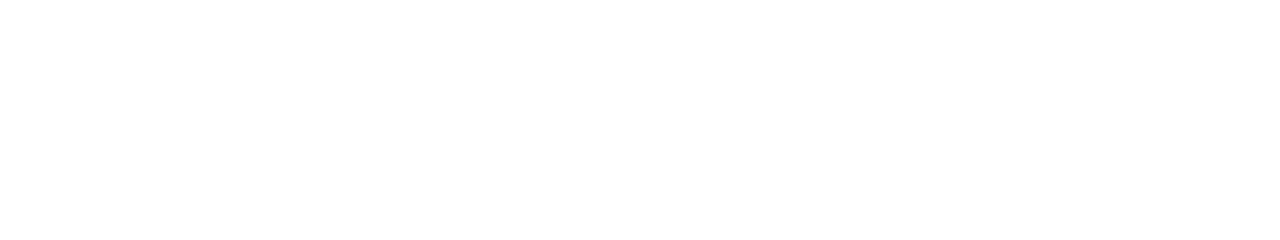
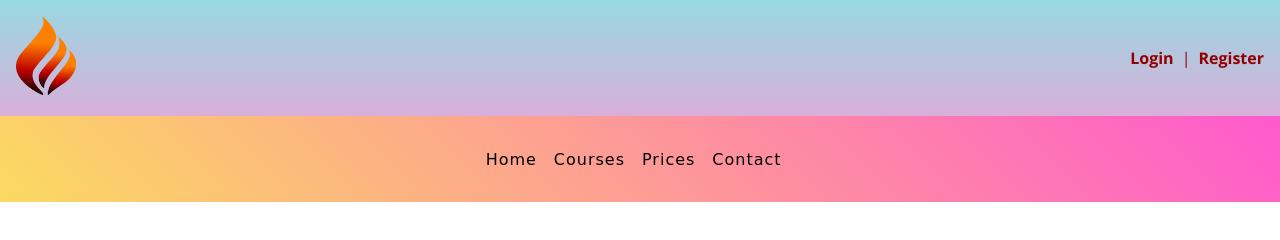
Before and after one commit to kereciyasin/website-page-desing, a plain HTML site: page index.html in a window 1280 px wide. Drawn offline with nearby package versions, Linux system fonts and the light colour scheme; a web font is replaced by a local one.

Commit message:
header finished

```diff
--- a/index.html
+++ b/index.html
@@ -1,12 +1,24 @@
 <!DOCTYPE html>
 <html lang="en">
-<head>
-  <meta charset="UTF-8">
-  <meta name="viewport" content="width=device-width, initial-scale=1.0">
-  <link rel="stylesheet" href="style.css">
-  <title>Document</title>
-</head>
-<body>
-
-</body>
+  <head>
+    <meta charset="UTF-8" />
+    <meta name="viewport" content="width=device-width, initial-scale=1.0" />
+    <link rel="stylesheet" href="style.css" />
+    <title>A Website Page</title>
+  </head>
+  <body>
+    <div class="header">
+      <div class="left">
+        <img src="./img/logo.png" alt="" />
+      </div>
+      <div class="right"><a href="#">Login</a> | <a href="#">Register</a></div>
+    </div>
+    <div class="nav-bar">
+      <a href="#">Home</a>
+      <a href="#">Courses</a>
+      <a href="#">Prices</a>
+      <a href="#">Contact</a>
+    </div>
+    <div class="main"></div>
+  </body>
 </html>
--- a/style.css
+++ b/style.css
@@ -0,0 +1,64 @@
+@import url("https://fonts.googleapis.com/css2?family=Open+Sans:ital,wght@0,300..800;1,300..800&display=swap");
+@import url("https://fonts.googleapis.com/css2?family=DynaPuff:wght@400..700&display=swap");
+* {
+  padding: 0;
+  margin: 0;
+  box-sizing: border-box;
+  font-family: "Open Sans", sans-serif;
+}
+.header {
+  background-image: linear-gradient(0deg, #d9afd9 0%, #97d9e1 100%);
+  padding: 1rem;
+  display: flex;
+  justify-content: space-between;
+  unicode-bidi: isolate;
+  align-items: center;
+}
+.left img {
+  width: 60px;
+}
+img {
+  overflow-clip-margin: content-box;
+  overflow: clip;
+}
+
+.header .right {
+  display: flex;
+  /* unicode-bidi: isolate; */
+  /* float: right; */
+  color: #920101;
+  /* padding-bottom: 1.7rem;
+  padding-right: 0.5rem; */
+  gap: 0.5rem;
+}
+.header .right a:hover {
+  text-decoration: underline;
+
+}
+.right a {
+  font-weight: 700;
+  color: #920101;
+  text-decoration: none;
+  cursor: pointer;
+}
+.nav-bar {
+  display: block;
+  unicode-bidi: isolate;
+  position: sticky;
+  top: 0rem;
+  padding: 2rem;
+  background-image: linear-gradient(45deg, #fbda61 0%, #ff5acd 100%);
+  text-align: center;
+  z-index: 1;
+}
+.nav-bar a {
+  font-family: "DynaPuff", cursive;
+  text-decoration: none;
+  color: black;
+  margin-right: 0.8rem;
+  letter-spacing: 1px;
+  cursor: pointer;
+}
+.nav-bar a:hover {
+  color: white;
+}
```
Also changed, not shown: img/logo.png (added), 1 other file.
